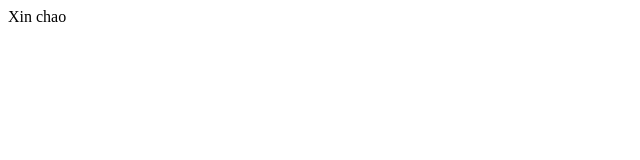
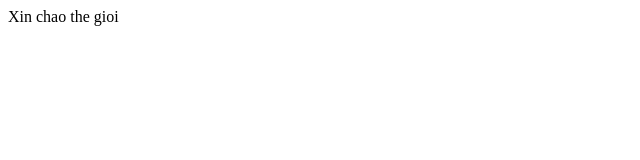
Before and after one commit to dangkhoa2303/git-_lap, a plain HTML site: page index.html in a window 1280 px wide. Shown: the full height of the page, 0-640 px from the left. Drawn offline with Linux system fonts and the light colour scheme.

Commit message:
xin chao the gioi

```diff
--- a/index.html
+++ b/index.html
@@ -7,6 +7,6 @@
     <title>Document</title>
 </head>
 <body>
-    Xin chao
+    Xin chao the gioi
 </body>
 </html>
```
